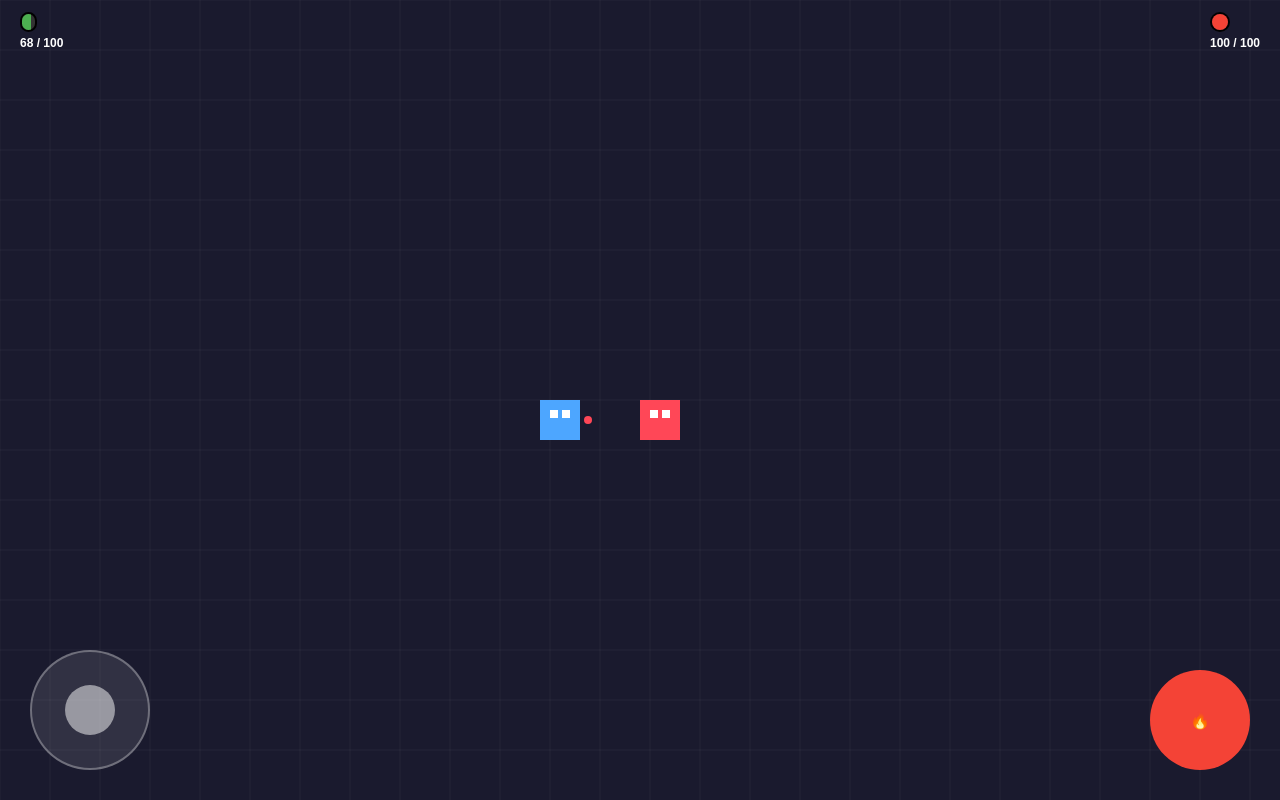
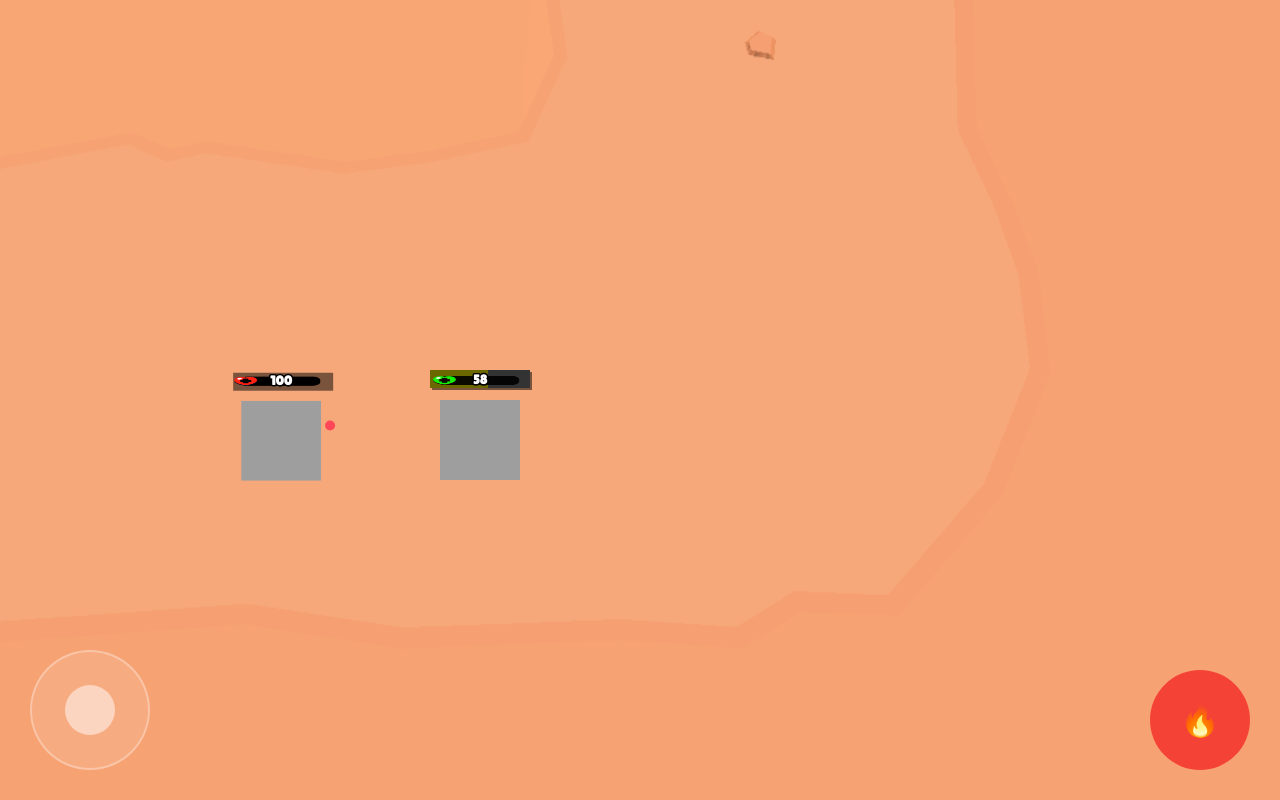
Before and after one commit to mylacker-maker/firebrawl, a plain HTML site: page index.html in a window 1280 px wide. Drawn offline with Linux system fonts and the light colour scheme.

Commit message:
Update index.html

```diff
--- a/index.html
+++ b/index.html
@@ -5,25 +5,15 @@
 <meta name="viewport" content="width=device-width, initial-scale=1.0, user-scalable=no">
 <title>Cloud Brawl — Battle</title>
 <style>
+@font-face {
+    font-family: 'Lilita';
+    src: url('textures/Lilita.ttf') format('truetype');
+    font-weight: normal;
+    font-style: normal;
+}
 * { margin: 0; padding: 0; box-sizing: border-box; user-select: none; -webkit-tap-highlight-color: transparent; }
-html, body { width: 100%; height: 100%; overflow: hidden; background: #1a1a2e; font-family: Arial, sans-serif; }
+html, body { width: 100%; height: 100%; overflow: hidden; background: #000; font-family: Arial, sans-serif; }
 canvas { display: block; width: 100%; height: 100%; }
-
-#hud {
-    position: fixed; top: 0; left: 0; right: 0;
-    display: flex; justify-content: space-between; align-items: center;
-    padding: 12px 20px; color: #fff; font-weight: bold;
-    z-index: 10; pointer-events: none;
-}
-.hp-bar {
-    width: 40%; height: 20px; background: #333; border-radius: 10px;
-    overflow: hidden; border: 2px solid #000;
-}
-.hp-fill {
-    height: 100%; background: #4caf50; transition: width 0.2s;
-}
-.hp-fill.enemy { background: #f44336; }
-.hp-text { font-size: 12px; margin-top: 4px; }
 
 #joystick {
     position: fixed; bottom: 30px; left: 30px;
@@ -42,7 +32,7 @@ canvas { display: block; width: 100%; height: 100%; }
     position: fixed; bottom: 30px; right: 30px;
     width: 100px; height: 100px; border-radius: 50%;
     background: #f44336; color: #fff; border: none;
-    font-size: 16px; font-weight: bold;
+    font-size: 32px; font-weight: bold;
     z-index: 10;
 }
 #shootBtn:active { transform: scale(0.95); background: #d32f2f; }
@@ -51,27 +41,17 @@ canvas { display: block; width: 100%; height: 100%; }
     position: fixed; inset: 0; background: rgba(0,0,0,0.85);
     display: none; align-items: center; justify-content: center;
     flex-direction: column; color: #fff; z-index: 100;
+    font-family: 'Lilita', Arial, sans-serif;
 }
 #result.on { display: flex; }
-#result h1 { font-size: 48px; margin-bottom: 20px; }
+#result h1 { font-size: 56px; margin-bottom: 20px; }
 #result h1.win { color: #4caf50; }
 #result h1.lose { color: #f44336; }
-#result p { font-size: 24px; }
+#result p { font-size: 28px; }
 </style>
 </head>
 <body>
 <canvas id="canvas"></canvas>
-
-<div id="hud">
-    <div>
-        <div class="hp-bar"><div class="hp-fill" id="myHp"></div></div>
-        <div class="hp-text" id="myHpText">100 / 100</div>
-    </div>
-    <div style="text-align:right">
-        <div class="hp-bar"><div class="hp-fill enemy" id="enemyHp"></div></div>
-        <div class="hp-text" id="enemyHpText">100 / 100</div>
-    </div>
-</div>
 
 <div id="joystick"><div id="stick"></div></div>
 <button id="shootBtn">🔥</button>
@@ -97,40 +77,63 @@ window.addEventListener('resize', resize);
 const params = new URLSearchParams(window.location.search);
 const brawler = parseInt(params.get('brawler')) || 1;
 
+// ===== ТЕКСТУРЫ =====
+const TEX = {};
+const TEX_LIST = {
+    bg: 'textures/bg.png',
+    shelly: 'textures/shelly.png',
+    shadow: 'textures/shadow.png',
+    health: 'textures/health.png',
+    health_enemy: 'textures/health_enemy.png',
+};
+let loaded = 0;
+const total = Object.keys(TEX_LIST).length;
+
+for (const [key, path] of Object.entries(TEX_LIST)) {
+    const img = new Image();
+    img.onload = () => { TEX[key] = img; loaded++; if (loaded === total) start(); };
+    img.onerror = () => { TEX[key] = null; loaded++; if (loaded === total) start(); };
+    img.src = path;
+}
+
+let started = false;
+function start() {
+    if (started) return;
+    started = true;
+    loop();
+}
+
 // ===== ИГРОК =====
 const player = {
-    x: W / 2 - 100,
+    x: W / 2 - 200,
     y: H / 2,
-    w: 40,
-    h: 40,
+    w: 80,
+    h: 80,
     hp: 100,
     maxHp: 100,
     speed: 4,
-    color: '#4DA6FF',
     lastShot: 0,
+    face: 1,
 };
 
 // ===== ВРАГ =====
 const enemy = {
-    x: W / 2 + 100,
+    x: W / 2 + 120,
     y: H / 2,
-    w: 40,
-    h: 40,
+    w: 80,
+    h: 80,
     hp: 100,
     maxHp: 100,
-    speed: 2,
-    color: '#FF4757',
+    speed: 4,
     lastShot: 0,
-    targetX: W / 2 + 100,
-    targetY: H / 2,
-    changeDirTimer: 0,
+    face: -1,
+    aiTimer: 0,
 };
 
 // ===== ПУЛИ =====
 const bullets = [];
 
 // ===== УПРАВЛЕНИЕ =====
-let joyActive = false;
 let joyId = null;
 let joyCenter = { x: 0, y: 0 };
 let joyVector = { x: 0, y: 0 };
@@ -142,7 +145,6 @@ joystick.addEventListener('touchstart', (e) => {
     e.preventDefault();
     const t = e.changedTouches[0];
     joyId = t.identifier;
-    joyActive = true;
     const rect = joystick.getBoundingClientRect();
     joyCenter = { x: rect.left + rect.width / 2, y: rect.top + rect.height / 2 };
 }, { passive: false });
@@ -165,7 +167,6 @@ joystick.addEventListener('touchmove', (e) => {
 function endJoy(e) {
     for (const t of e.changedTouches) {
         if (t.identifier !== joyId) continue;
-        joyActive = false;
         joyId = null;
         joyVector = { x: 0, y: 0 };
         stick.style.transform = 'translate(-50%, -50%)';
@@ -174,47 +175,55 @@ function endJoy(e) {
 joystick.addEventListener('touchend', endJoy);
 joystick.addEventListener('touchcancel', endJoy);
 
-// ===== СТРЕЛЬБА =====
-const SHOOT_COOLDOWN = 500;
+// ===== СТРЕЛЬБА ИГРОКА =====
+const PLAYER_COOLDOWN = 500;
 const SHOTGUN_COUNT = 5;
-const SHOTGUN_SPREAD = 0.4;
-const BULLET_SPEED = 10;
-const BULLET_LIFE = 40;
+const SHOTGUN_SPREAD = 0.5;
+const PLAYER_BULLET_SPEED = 10;
+const PLAYER_BULLET_LIFE = 40;
+const PLAYER_BULLET_DAMAGE = 8;
 
-function shoot() {
+function shootAt(target) {
     const now = Date.now();
-    if (now - player.lastShot < SHOOT_COOLDOWN) return;
+    if (now - player.lastShot < PLAYER_COOLDOWN) return;
     player.lastShot = now;
 
     const px = player.x + player.w / 2;
     const py = player.y + player.h / 2;
-    const ex = enemy.x + enemy.w / 2;
-    const ey = enemy.y + enemy.h / 2;
-    const baseAngle = Math.atan2(ey - py, ex - px);
+    const tx = target.x + target.w / 2;
+    const ty = target.y + target.h / 2;
+    const baseAngle = Math.atan2(ty - py, tx - px);
+
+    player.face = Math.cos(baseAngle) >= 0 ? 1 : -1;
 
     for (let i = 0; i < SHOTGUN_COUNT; i++) {
         const angle = baseAngle + (Math.random() - 0.5) * SHOTGUN_SPREAD;
         bullets.push({
             x: px, y: py,
-            vx: Math.cos(angle) * BULLET_SPEED,
-            vy: Math.sin(angle) * BULLET_SPEED,
-            life: BULLET_LIFE,
+            vx: Math.cos(angle) * PLAYER_BULLET_SPEED,
+            vy: Math.sin(angle) * PLAYER_BULLET_SPEED,
+            life: PLAYER_BULLET_LIFE,
             owner: 'player',
-            damage: 12,
+            damage: PLAYER_BULLET_DAMAGE,
         });
     }
 }
 
-document.getElementById('shootBtn').addEventListener('click', shoot);
+document.getElementById('shootBtn').addEventListener('click', () => shootAt(enemy));
 document.getElementById('shootBtn').addEventListener('touchstart', (e) => {
     e.preventDefault();
-    shoot();
+    shootAt(enemy);
 }, { passive: false });
 
 // ===== ВЫСТРЕЛ ВРАГА =====
+const ENEMY_COOLDOWN = 700;
+const ENEMY_BULLET_SPEED = 8;
+const ENEMY_BULLET_LIFE = 60;
+const ENEMY_BULLET_DAMAGE = 6;
+
 function enemyShoot() {
     const now = Date.now();
-    if (now - enemy.lastShot < 1200) return;
+    if (now - enemy.lastShot < ENEMY_COOLDOWN) return;
     enemy.lastShot = now;
 
     const px = player.x + player.w / 2;
@@ -223,14 +232,60 @@ function enemyShoot() {
     const ey = enemy.y + enemy.h / 2;
     const angle = Math.atan2(py - ey, px - ex);
 
+    enemy.face = Math.cos(angle) >= 0 ? 1 : -1;
+
     bullets.push({
         x: ex, y: ey,
-        vx: Math.cos(angle) * 6,
-        vy: Math.sin(angle) * 6,
-        life: 60,
+        vx: Math.cos(angle) * ENEMY_BULLET_SPEED,
+        vy: Math.sin(angle) * ENEMY_BULLET_SPEED,
+        life: ENEMY_BULLET_LIFE,
         owner: 'enemy',
-        damage: 8,
+        damage: ENEMY_BULLET_DAMAGE,
     });
+}
+
+// ===== ИИ ВРАГА =====
+function updateEnemyAI() {
+    const px = player.x + player.w / 2;
+    const py = player.y + player.h / 2;
+    const ex = enemy.x + enemy.w / 2;
+    const ey = enemy.y + enemy.h / 2;
+    const dist = Math.hypot(px - ex, py - ey);
+
+    const hpPercent = enemy.hp / enemy.maxHp;
+    let moveX = 0, moveY = 0;
+
+    if (hpPercent < 0.3) {
+        // мало HP — отходит
+        moveX = (ex - px) / (dist || 1);
+        moveY = (ey - py) / (dist || 1);
+    } else if (dist > 200) {
+        // далеко — идёт к игроку
+        moveX = (px - ex) / (dist || 1);
+        moveY = (py - ey) / (dist || 1);
+    } else if (dist < 120) {
+        // близко — отходит немного
+        moveX = (ex - px) / (dist || 1);
+        moveY = (ey - py) / (dist || 1);
+    } else {
+        // средняя дистанция — стрейф (боком)
+        const perpX = -(py - ey) / (dist || 1);
+        const perpY = (px - ex) / (dist || 1);
+        enemy.aiTimer -= 16;
+        if (enemy.aiTimer <= 0) {
+            enemy.aiTimer = 800 + Math.random() * 600;
+            enemy.aiDir = Math.random() < 0.5 ? 1 : -1;
+        }
+        moveX = perpX * (enemy.aiDir || 1);
+        moveY = perpY * (enemy.aiDir || 1);
+    }
+
+    enemy.x += moveX * enemy.speed;
+    enemy.y += moveY * enemy.speed;
+    enemy.x = Math.max(0, Math.min(W - enemy.w, enemy.x));
+    enemy.y = Math.max(0, Math.min(H - enemy.h, enemy.y));
+
+    enemyShoot();
 }
 
 // ===== ОБНОВЛЕНИЕ =====
@@ -241,24 +296,11 @@ function update() {
     player.x = Math.max(0, Math.min(W - player.w, player.x));
     player.y = Math.max(0, Math.min(H - player.h, player.y));
 
-    // движение врага (простое — идёт к игроку)
-    enemy.changeDirTimer -= 16;
-    if (enemy.changeDirTimer <= 0) {
-        enemy.changeDirTimer = 1000 + Math.random() * 1000;
-        enemy.targetX = player.x;
-        enemy.targetY = player.y;
+    if (Math.abs(joyVector.x) > 0.1) {
+        player.face = joyVector.x > 0 ? 1 : -1;
     }
-    const dx = (enemy.targetX - enemy.x);
-    const dy = (enemy.targetY - enemy.y);
-    const dist = Math.hypot(dx, dy) || 1;
-    if (dist > 100) {
-        enemy.x += dx / dist * enemy.speed;
-        enemy.y += dy / dist * enemy.speed;
-    }
-    enemy.x = Math.max(0, Math.min(W - enemy.w, enemy.x));
-    enemy.y = Math.max(0, Math.min(H - enemy.h, enemy.y));
 
-    enemyShoot();
+    updateEnemyAI();
 
     // пули
     for (let i = bullets.length - 1; i >= 0; i--) {
@@ -272,7 +314,6 @@ function update() {
             continue;
         }
 
-        // попадание
         if (b.owner === 'player') {
             if (b.x > enemy.x && b.x < enemy.x + enemy.w &&
                 b.y > enemy.y && b.y < enemy.y + enemy.h) {
@@ -289,55 +330,128 @@ function update() {
             }
         }
     }
+}
 
-    // HUD
-    document.getElementById('myHp').style.width = (player.hp / player.maxHp * 100) + '%';
-    document.getElementById('enemyHp').style.width = (enemy.hp / enemy.maxHp * 100) + '%';
-    document.getElementById('myHpText').textContent = Math.max(0, player.hp) + ' / ' + player.maxHp;
-    document.getElementById('enemyHpText').textContent = Math.max(0, enemy.hp) + ' / ' + enemy.maxHp;
+// ===== ОТРИСОВКА HP-БАРА =====
+function drawHealthBar(x, y, w, h, hp, maxHp, isEnemy) {
+    // тень под баром
+    ctx.fillStyle = 'rgba(0,0,0,0.5)';
+    ctx.fillRect(x + 2, y + 2, w, h);
+
+    if (isEnemy) {
+        // враг — health_enemy.png (красный, не меняется)
+        if (TEX.health_enemy) {
+            ctx.drawImage(TEX.health_enemy, x, y, w, h);
+        } else {
+            ctx.fillStyle = '#333';
+            ctx.fillRect(x, y, w, h);
+            ctx.fillStyle = '#FF4757';
+            ctx.fillRect(x, y, w * (hp / maxHp), h);
+        }
+    } else {
+        // игрок — health.png (зелёный → красный)
+        const ratio = hp / maxHp;
+        const r = Math.round(255 * (1 - ratio));
+        const g = Math.round(180 * ratio);
+        const color = `rgb(${r},${g},0)`;
+
+        if (TEX.health) {
+            // фон баров
+            ctx.fillStyle = '#333';
+            ctx.fillRect(x, y, w, h);
+            ctx.fillStyle = color;
+            ctx.fillRect(x, y, w * ratio, h);
+            // рамка из текстуры поверх
+            ctx.globalAlpha = 0.9;
+            ctx.drawImage(TEX.health, x, y, w, h);
+            ctx.globalAlpha = 1;
+        } else {
+            ctx.fillStyle = '#333';
+            ctx.fillRect(x, y, w, h);
+            ctx.fillStyle = color;
+            ctx.fillRect(x, y, w * ratio, h);
+        }
+    }
+
+    // число HP по центру
+    const text = Math.max(0, Math.ceil(hp));
+    ctx.font = 'bold ' + Math.round(h * 0.7) + 'px "Lilita", Arial';
+    ctx.textAlign = 'center';
+    ctx.textBaseline = 'middle';
+    ctx.lineWidth = 3;
+    ctx.strokeStyle = '#000';
+    ctx.strokeText(text, x + w / 2, y + h / 2 + 1);
+    ctx.fillStyle = '#fff';
+    ctx.fillText(text, x + w / 2, y + h / 2 + 1);
 }
 
 // ===== ОТРИСОВКА =====
 function draw() {
     // фон
-    ctx.fillStyle = '#1a1a2e';
-    ctx.fillRect(0, 0, W, H);
+    if (TEX.bg) {
+        ctx.drawImage(TEX.bg, 0, 0, W, H);
+    } else {
+        ctx.fillStyle = '#1a1a2e';
+        ctx.fillRect(0, 0, W, H);
+    }
 
-    // сетка
-    ctx.strokeStyle = 'rgba(255,255,255,0.05)';
-    ctx.lineWidth = 1;
-    for (let x = 0; x < W; x += 50) {
-        ctx.beginPath();
-        ctx.moveTo(x, 0);
-        ctx.lineTo(x, H);
-        ctx.stroke();
+    // тень врага
+    if (TEX.shadow) {
+        ctx.globalAlpha = 0.5;
+        ctx.drawImage(TEX.shadow, enemy.x - 5, enemy.y + enemy.h - 10, enemy.w + 10, 15);
+        ctx.globalAlpha = 1;
     }
-    for (let y = 0; y < H; y += 50) {
-        ctx.beginPath();
-        ctx.moveTo(0, y);
-        ctx.lineTo(W, y);
-        ctx.stroke();
+
+    // враг
+    if (TEX.shelly) {
+        ctx.save();
+        if (enemy.face < 0) {
+            ctx.translate(enemy.x + enemy.w, 0);
+            ctx.scale(-1, 1);
+            ctx.drawImage(TEX.shelly, 0, enemy.y, enemy.w, enemy.h);
+        } else {
+            ctx.drawImage(TEX.shelly, enemy.x, enemy.y, enemy.w, enemy.h);
+        }
+        ctx.restore();
+    } else {
+        ctx.fillStyle = '#FF4757';
+        ctx.fillRect(enemy.x, enemy.y, enemy.w, enemy.h);
+    }
+
+    // тень игрока
+    if (TEX.shadow) {
+        ctx.globalAlpha = 0.5;
+        ctx.drawImage(TEX.shadow, player.x - 5, player.y + player.h - 10, player.w + 10, 15);
+        ctx.globalAlpha = 1;
     }
 
     // игрок
-    ctx.fillStyle = player.color;
-    ctx.fillRect(player.x, player.y, player.w, player.h);
-    ctx.fillStyle = '#fff';
-    ctx.fillRect(player.x + 10, player.y + 10, 8, 8);
-    ctx.fillRect(player.x + 22, player.y + 10, 8, 8);
+    if (TEX.shelly) {
+        ctx.save();
+        if (player.face < 0) {
+            ctx.translate(player.x + player.w, 0);
+            ctx.scale(-1, 1);
+            ctx.drawImage(TEX.shelly, 0, player.y, player.w, player.h);
+        } else {
+            ctx.drawImage(TEX.shelly, player.x, player.y, player.w, player.h);
+        }
+        ctx.restore();
+    } else {
+        ctx.fillStyle = '#4DA6FF';
+        ctx.fillRect(player.x, player.y, player.w, player.h);
+    }
 
-    // враг
-    ctx.fillStyle = enemy.color;
-    ctx.fillRect(enemy.x, enemy.y, enemy.w, enemy.h);
-    ctx.fillStyle = '#fff';
-    ctx.fillRect(enemy.x + 10, enemy.y + 10, 8, 8);
-    ctx.fillRect(enemy.x + 22, enemy.y + 10, 8, 8);
+    // HP-бары над головами
+    const barW = 100;
+    const barH = 18;
+    drawHealthBar(enemy.x + enemy.w / 2 - barW / 2, enemy.y - 30, barW, barH, enemy.hp, enemy.maxHp, true);
+    drawHealthBar(player.x + player.w / 2 - barW / 2, player.y - 30, barW, barH, player.hp, player.maxHp, false);
 
     // пули
     for (const b of bullets) {
         ctx.fillStyle = b.owner === 'player' ? '#4DA6FF' : '#FF4757';
         ctx.beginPath();
-        ctx.arc(b.x, b.y, 4, 0, Math.PI * 2);
+        ctx.arc(b.x, b.y, 5, 0, Math.PI * 2);
         ctx.fill();
     }
 }
@@ -351,7 +465,6 @@ function loop() {
     }
     requestAnimationFrame(loop);
 }
-loop();
 
 // ===== КОНЕЦ БОЯ =====
 function endBattle(win) {
@@ -360,7 +473,6 @@ function endBattle(win) {
 
     const trophies = win ? 8 : -5;
 
-    // показываем экран
     const result = document.getElementById('result');
     const title = document.getElementById('resultTitle');
     const text = document.getElementById('resultText');
@@ -369,7 +481,6 @@ function endBattle(win) {
     text.textContent = (win ? '+' : '') + trophies + ' 🏆';
     result.classList.add('on');
 
-    // МОСТ — через hash
     setTimeout(() => {
         window.location.hash = (win ? 'win_' : 'lose_') + trophies;
     }, 1500);
```
